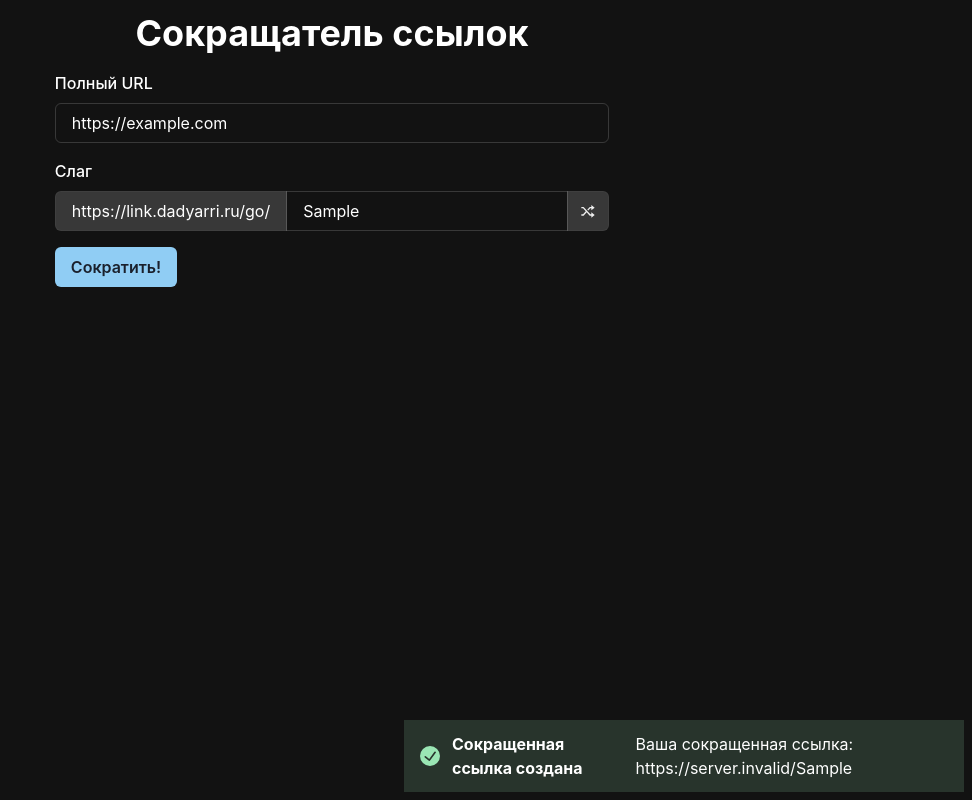
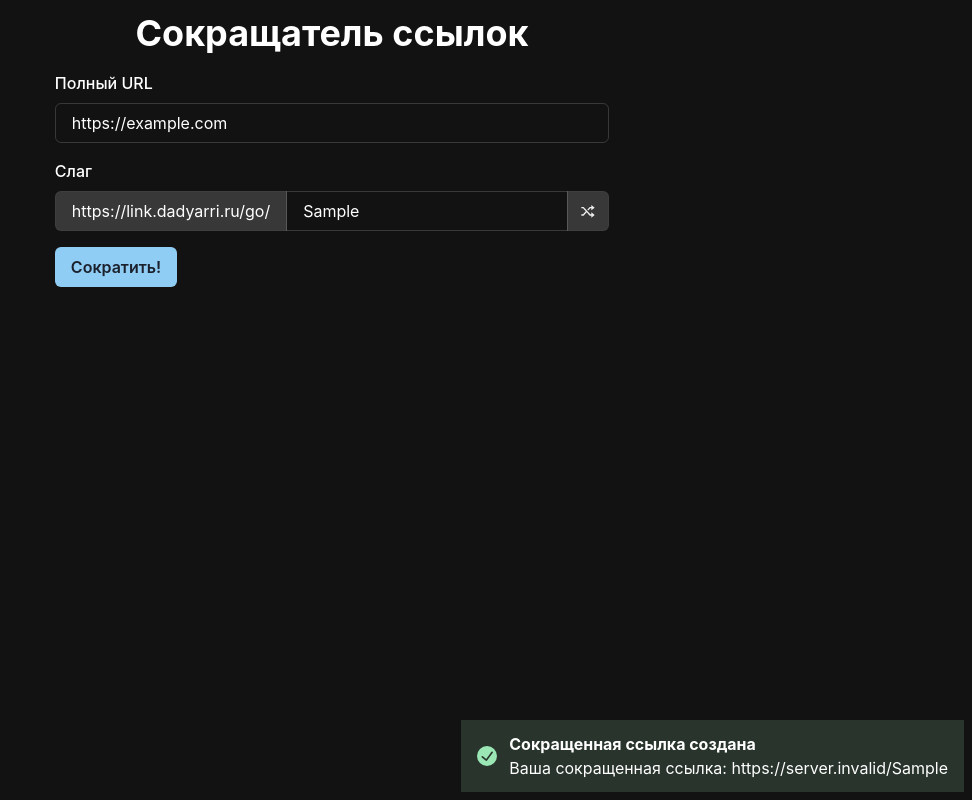
Before and after one commit to dadyarri/link-shortener, a Next.js app: page / in a window 1280 px wide. Both pictures are taken after typing "https://example.com", "Sample" into the empty fields and a click on the button "Сократить!". Shown: the whole page, without its empty margins (308-1280 px from the left). Built offline with nearby package versions, Linux system fonts and the light colour scheme; no server answers; the database is empty.

Commit message:
add copying shorted url to clipboard

```diff
--- a/pages/index.tsx
+++ b/pages/index.tsx
@@ -15,7 +15,7 @@ import {
   Input,
   InputGroup,
   InputLeftAddon,
-  InputRightAddon,
+  InputRightAddon, Link,
   useToast
 } from "@chakra-ui/react";
 import {BiShuffle} from "react-icons/bi";
@@ -47,6 +47,20 @@ const Home: NextPage = () => {
     return result;
   };
 
+  const copyText = async (text: string) => {
+    await navigator.clipboard.writeText(text);
+    toast({
+      position: "bottom-right",
+      duration: 3000,
+      render: () => (
+          <Alert status={"success"}>
+            <AlertIcon />
+            <AlertTitle>Ссылка скопирована в буфер обмена</AlertTitle>
+          </Alert>
+      )
+    });
+  }
+
   const shortenUrl = async (e: FormEvent<HTMLFormElement>) => {
     e.preventDefault();
 
@@ -60,16 +74,19 @@ const Home: NextPage = () => {
       .then(res => {
         if (res.status === 200) {
           setSlugError(false);
+          const url = res.data.shortUrl as string;
           toast({
             position: "bottom-right",
             duration: 5000,
             render: () => (
               <Alert status={"success"}>
                 <AlertIcon />
-                <AlertTitle>Сокращенная ссылка создана</AlertTitle>
-                <AlertDescription>
-                  Ваша сокращенная ссылка: {res.data.shortUrl}
-                </AlertDescription>
+                <Flex flexDirection={"column"} align={"left"}>
+                  <AlertTitle>Сокращенная ссылка создана</AlertTitle>
+                  <AlertDescription>
+                    Ваша сокращенная ссылка: <Link href={"#"} onClick={() => copyText(url)}>{url}</Link>
+                  </AlertDescription>
+                </Flex>
               </Alert>
             )
           });
```
